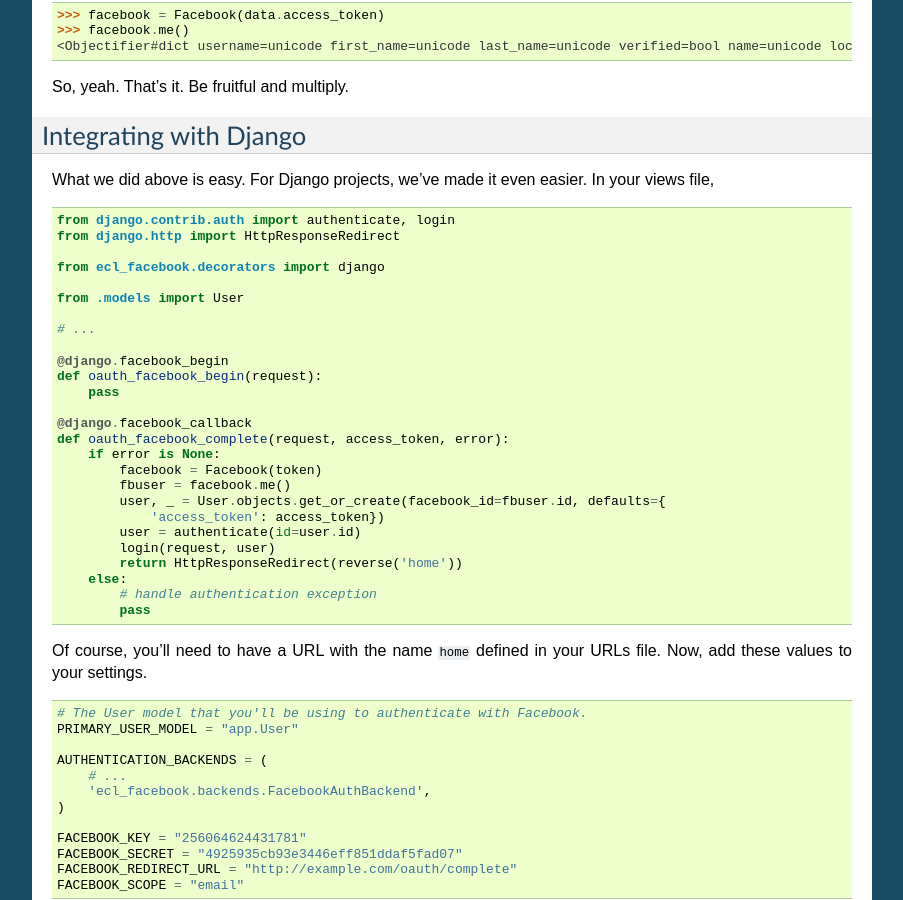
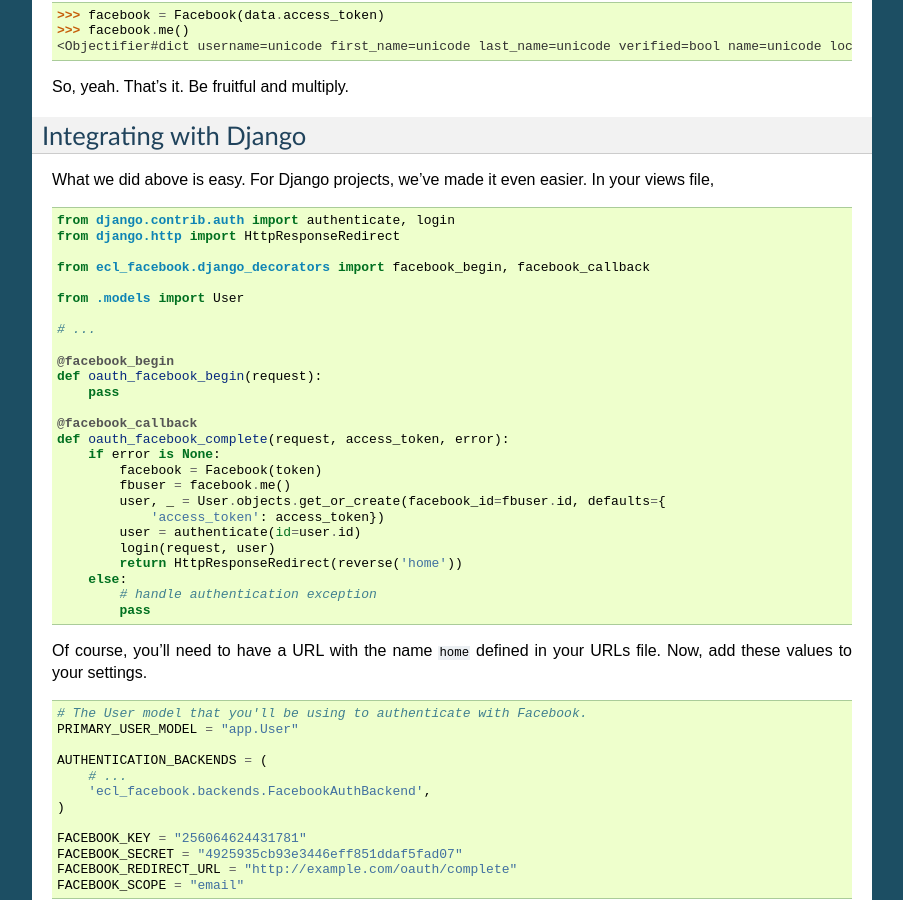
Before and after one commit to elmcitylabs/ECL-Facebook, a Sphinx documentation site: the page built from docs/index.rst, in a window 1280 px wide and 900 px high, scrolled down 1115 px. Shown: the whole window, without its empty margins (198-1101 px from the left). Built offline with Sphinx 7.4.7, drawn with Linux system fonts in a browser that asks for light colours; formulas are drawn with MathJax 3.

Commit message:
doc update

```diff
--- a/README.rst
+++ b/README.rst
@@ -83,17 +83,17 @@
     from django.contrib.auth import authenticate, login
     from django.http import HttpResponseRedirect
 
-    from ecl_facebook.decorators import django
+    from ecl_facebook.django_decorators import facebook_begin, facebook_callback
 
     from .models import User
 
     # ...
 
-    @django.facebook_begin
+    @facebook_begin
     def oauth_facebook_begin(request):
         pass
 
-    @django.facebook_callback
+    @facebook_callback
     def oauth_facebook_complete(request, access_token, error):
         if error is None:
             facebook = Facebook(token)
--- a/docs/index.rst
+++ b/docs/index.rst
@@ -83,17 +83,17 @@
     from django.contrib.auth import authenticate, login
     from django.http import HttpResponseRedirect
 
-    from ecl_facebook.decorators import django
+    from ecl_facebook.django_decorators import facebook_begin, facebook_callback
 
     from .models import User
 
     # ...
 
-    @django.facebook_begin
+    @facebook_begin
     def oauth_facebook_begin(request):
         pass
 
-    @django.facebook_callback
+    @facebook_callback
     def oauth_facebook_complete(request, access_token, error):
         if error is None:
             facebook = Facebook(token)
```
